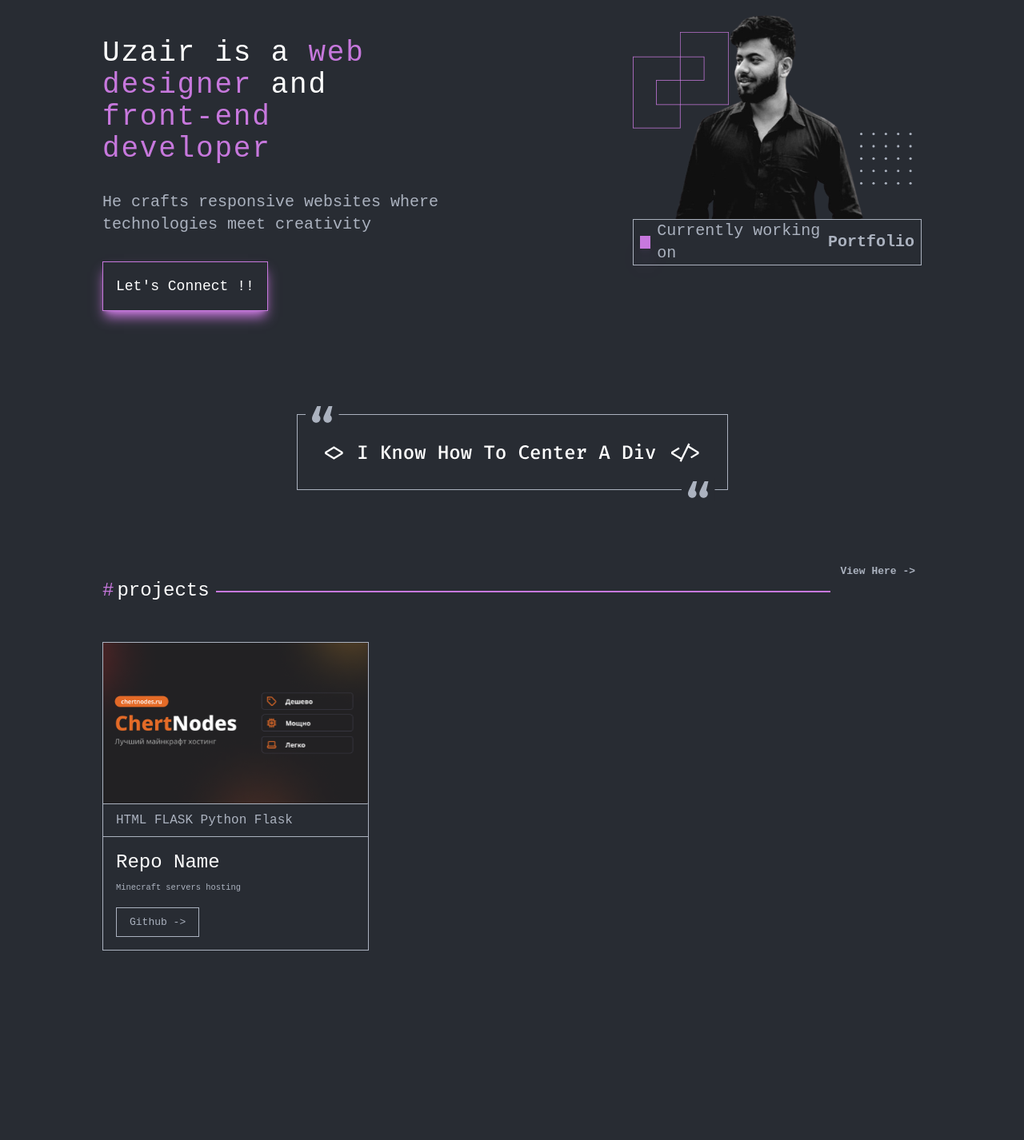
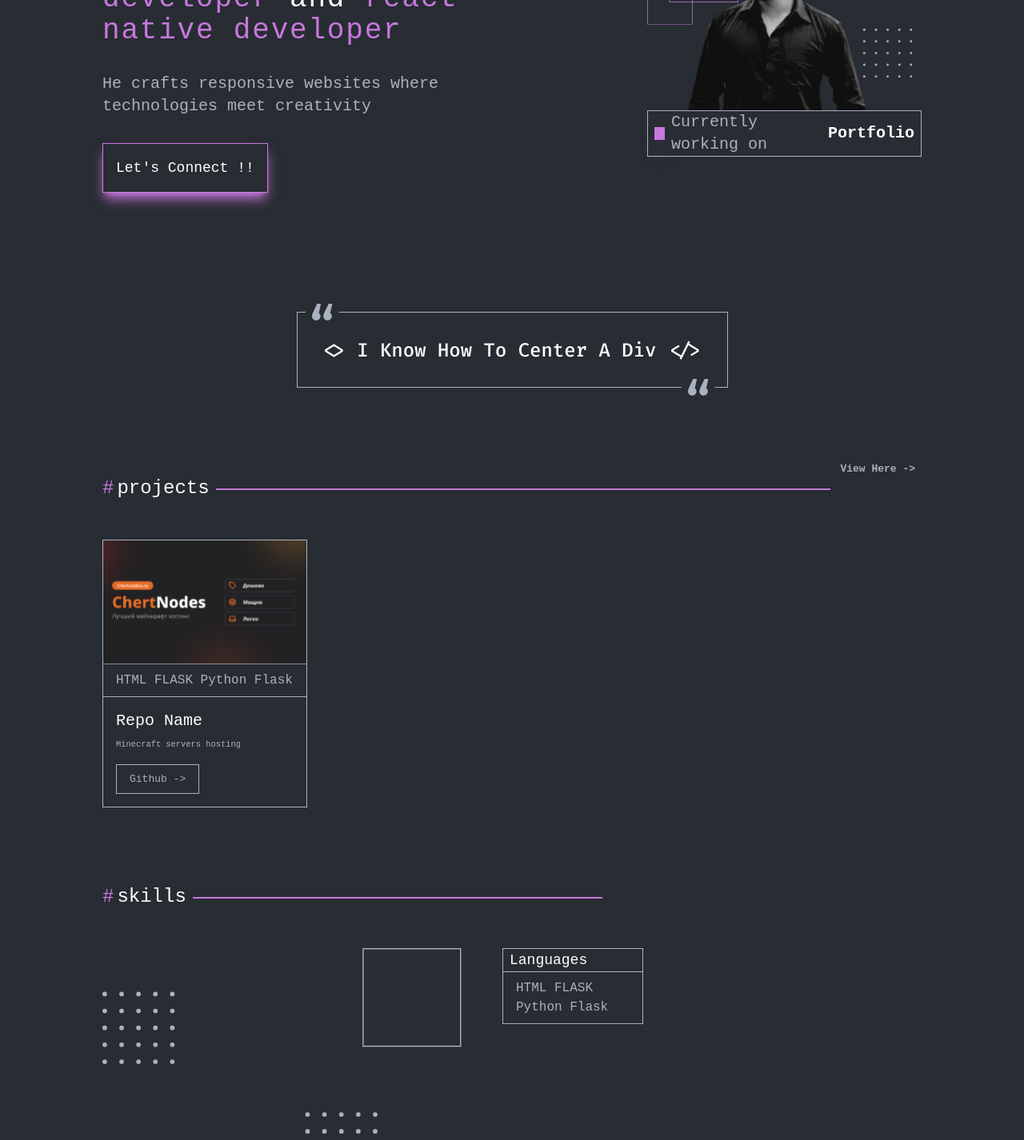
Before and after one commit to OXAYR/The-Dev-Uzair, an Angular app: page / in a window 1280 px wide. Shown: the part 420-1846 px from the top of the page at 80% size. Before the commit the page ends 1737 px from the top, so only its background shows below. Built offline with nearby package versions, Linux system fonts and the light colour scheme.

Commit message:
added the skills car

```diff
--- a/src/app/components/hero/hero.component.html
+++ b/src/app/components/hero/hero.component.html
@@ -2,8 +2,8 @@
   <div class="flex justify-between items-center h-[700px]">
     <div class="flex flex-col gap-8 mt-32">
       <div class="text-4xl w-2/3 font-medium tracking-wider">
-        Uzair is a <span class="text-purple">web designer</span> and
-        <span class="text-purple">front-end developer</span>
+        Uzair is a <span class="text-purple">web developer</span> and
+        <span class="text-purple">react native developer</span>
       </div>
       <div class="text-gray w-2/3 text-xl">
         He crafts responsive websites where technologies meet creativity
@@ -23,7 +23,7 @@
       >
         <span class="w-4 h-4 bg-purple shadow-purple shadow-xl"></span>
         Currently working on
-        <span class="font-bold">Portfolio</span>
+        <span class="font-bold text-white">Portfolio</span>
       </div>
     </div>
   </div>
--- a/src/app/components/home/home.component.html
+++ b/src/app/components/home/home.component.html
@@ -12,4 +12,14 @@
   <div>
     <app-project-card></app-project-card>
   </div>
+  <div>
+    <div class="mt-24 mb-12 w-2/4 text-2xl flex">
+      <span class="text-purple pr-1">#</span>skills
+      <div class="border-t-2 border-purple px-64 mt-4 ml-2"></div>
+    </div>
+    <div class="flex">
+      <img src="assets/images/shapes.svg" width="500" />
+      <app-skills-card></app-skills-card>
+    </div>
+  </div>
 </div>
--- a/src/app/components/home/home.component.ts
+++ b/src/app/components/home/home.component.ts
@@ -1,11 +1,12 @@
 import { Component } from '@angular/core';
 import { HeroComponent } from '../hero/hero.component';
 import { ProjectCardComponent } from '../project-card/project-card.component';
+import { SkillsCardComponent } from '../skills-card/skills-card.component';
 
 @Component({
   selector: 'app-home',
   standalone: true,
-  imports: [HeroComponent, ProjectCardComponent],
+  imports: [HeroComponent, ProjectCardComponent, SkillsCardComponent],
   templateUrl: './home.component.html',
   styleUrl: './home.component.css',
 })
--- a/src/app/components/master/master.component.html
+++ b/src/app/components/master/master.component.html
@@ -1,3 +1,3 @@
-<div class="p-32 flex flex-col">
+<div class="px-32 pb-32 flex flex-col">
   <app-home></app-home>
 </div>
--- a/src/app/components/project-card/project-card.component.html
+++ b/src/app/components/project-card/project-card.component.html
@@ -1,5 +1,5 @@
-<div class="flex gap-2">
-  <div class="border border-gray flex flex-col">
+<div class="flex gap-4">
+  <div class="border border-gray flex flex-col w-1/4">
     <img src="assets/images/thumbnail.svg" />
     <div
       class="border-b border-gray text-base px-4 py-2 whitespace-normal break-words text-gray"
@@ -8,7 +8,7 @@
     </div>
     <div class="p-4">
       <div class="flex flex-col gap-2">
-        <div class="text-2xl">Repo Name</div>
+        <div class="text-xl">Repo Name</div>
         <small class="text-gray whitespace-normal break-words line-clamp-2"
           >Minecraft servers hosting
         </small>
--- /dev/null
+++ b/src/app/components/skills-card/skills-card.component.html
@@ -0,0 +1,10 @@
+<div>
+  <div class="border border-gray w-44">
+    <div class="border-b border-gray px-2 text-lg">Languages</div>
+    <div>
+      <div class="text-base px-4 py-2 whitespace-normal break-words text-gray">
+        HTML FLASK Python Flask
+      </div>
+    </div>
+  </div>
+</div>
```
Also changed, not shown: src/app/components/skills-card/skills-card.component.ts (added, +12 -0 lines), src/app/components/skills-card/skills-card.component.css (added), src/assets/images/shapes.svg (added), 1 other file (tests, documents, lock files or other folders).
